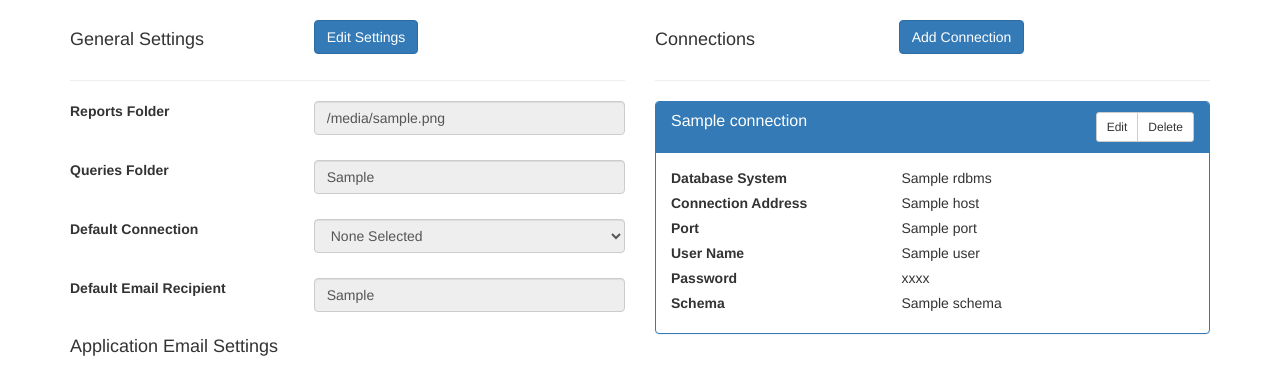
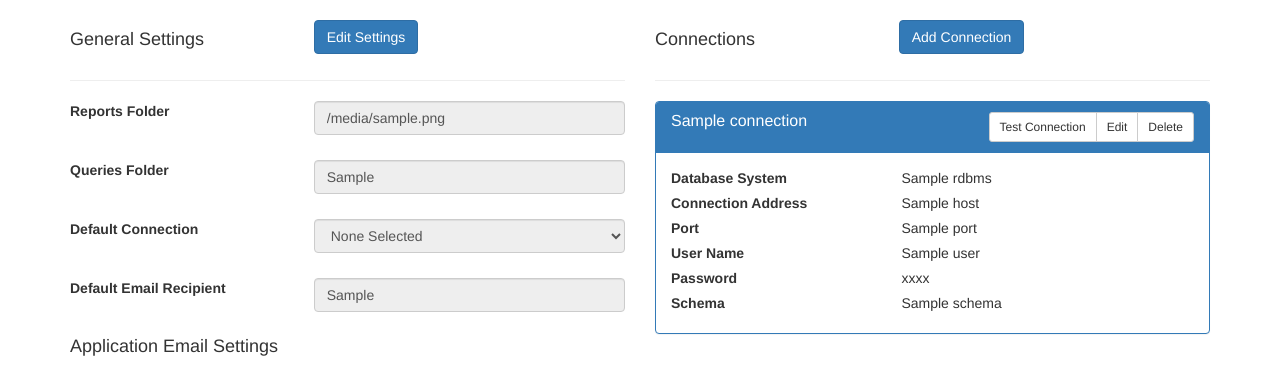
Before and after one commit to speedyturkey/porthole, a Flask app: template porthole/gui/templates/settings.html in a window 1280 px wide. Shown: the part 52-420 px from the top of the page. Run offline with Flask 2, Linux system fonts and the light colour scheme; the template is opened without the code that fills it: values that come from a table or form of the project are taken from there, most other values are stand-ins (such as "Sample title", 1, 10 or a date in 2020); some libraries are stand-ins or nearby versions.

Commit message:
ean - updates to porthole gui

```diff
--- a/porthole/gui/app.py
+++ b/porthole/gui/app.py
@@ -9,6 +9,7 @@ from wtforms import StringField, SubmitField, PasswordField, RadioField, SelectF
 from wtforms.validators import InputRequired
 from configparser import ConfigParser
 from flask_bootstrap import Bootstrap
+from ..connections import ConnectionManager
 
 app = Flask(__name__)
 app.config['SECRET_KEY'] = 'flarp'
@@ -18,6 +19,8 @@ Bootstrap(app)
 
 #ConfigParser helps with manipulating config files
 parser = ConfigParser()
+
+
 
 # This function takes a dictionary and updates the config file in the base directory.
 # This function checks for specific keys and only updates when key exists and value is not an empty string.
@@ -195,6 +198,15 @@ def config():
                                         , connections=connections
                                         , rdbms_options=rdbms_options)
 
+@app.route('/api/test_connection/<connection_name>', methods=['GET', 'POST'])
+def test_connection(connection_name):
+    conn = ConnectionManager(db = connection_name)
+    try:
+        conn.connect()
+        conn.close()
+        return True
+    except:
+        return False
 
 
 if __name__ == '__main__':
--- a/porthole/gui/static/scripts.js
+++ b/porthole/gui/static/scripts.js
@@ -44,6 +44,10 @@ $( document ).ready(function() {
     $('#connection_submit').click();
   });
 
+  $('.test-connection').click(function(){
+    var connection = this.id.split('-')[1];
+
+  });
 
 
 });
--- a/porthole/gui/templates/base.html
+++ b/porthole/gui/templates/base.html
@@ -15,7 +15,8 @@
 {{super()}}
 <script type="text/javascript">
   var allConfigOptions = {{ all_config_options|tojson }};
-  console.log(allConfigOptions);
+  // console.log(allConfigOptions);
+  console.log({{url_for('test_connection')}})
 </script>
 <script src="{{url_for('.static', filename='scripts.js')}}"></script>
 
--- a/porthole/gui/templates/settings.html
+++ b/porthole/gui/templates/settings.html
@@ -401,6 +401,8 @@
             </div>
             <div class="col-sm-6" >
               <div class="connection-buttons btn-group" role="group">
+                {% set test_id = "test-" + connection %}
+                <button type="button" class="btn btn-default btn-sm test-connection" id= "{{ test-id }}">Test Connection</button>
                 {% set edit_id = "edit-" + connection %}
                 <button type="button" class="btn btn-default btn-sm edit-connection" id= "{{ edit_id }}">Edit</button>
                 {% set delete_id = "delete-" + connection %}
```
